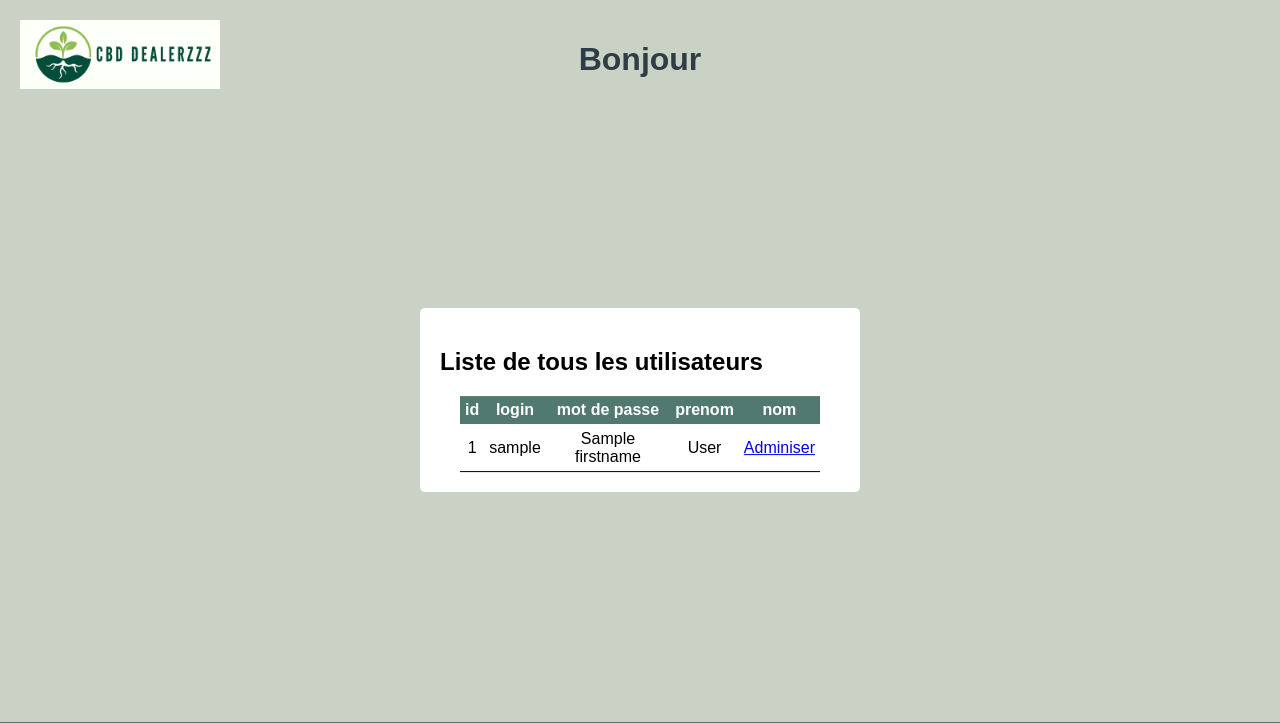
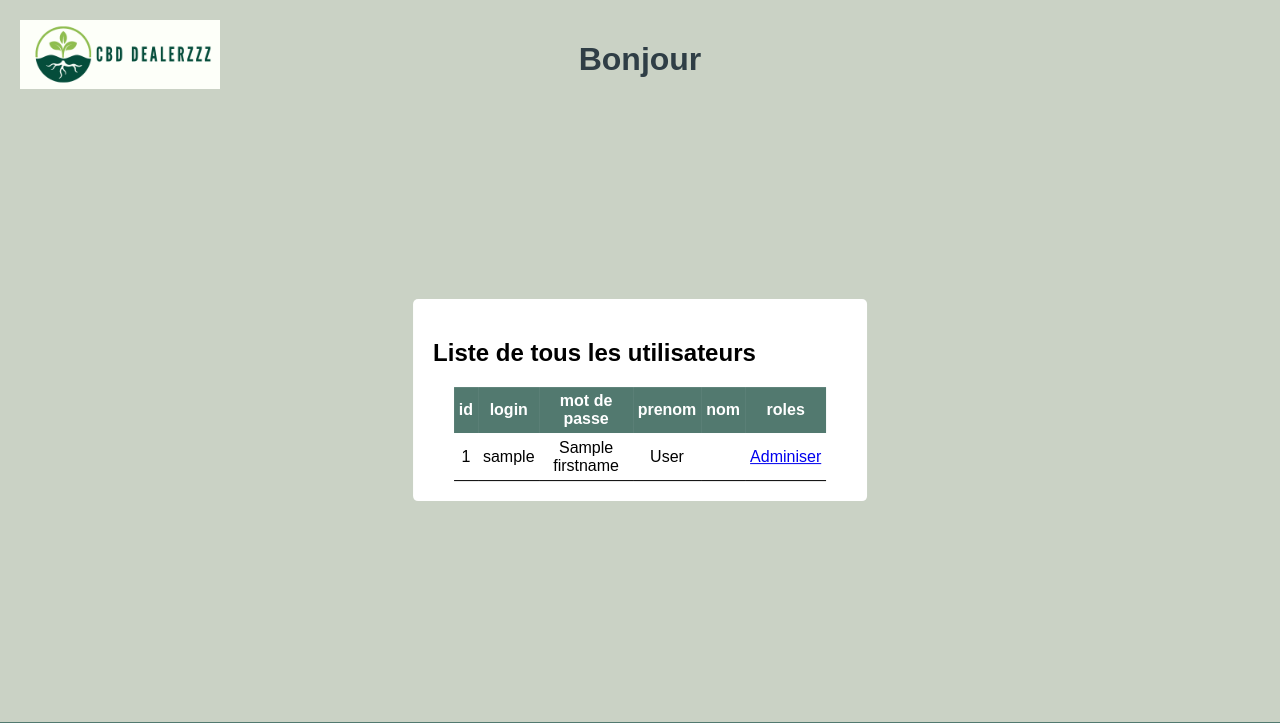
Before and after one commit to lone0s/SWS, a Symfony app: template templates/admin/role_user.html.twig in a window 1280 px wide. Shown: the top 723 px of the page. Run offline with Twig, Linux system fonts and the light colour scheme; the template is opened without the code that fills it: most values are stand-ins (such as "Sample title", 1, 10 or a date in 2020); some libraries are stand-ins or nearby versions.

Commit message:
modif css

```diff
--- a/public/css/main.css
+++ b/public/css/main.css
@@ -67,7 +67,7 @@ li a:hover {
 
 form, .tab{
     background-color: white;
-    width: 400px;
+    width: auto;
     height: auto;
     padding: 20px;
     border-radius: 5px;
--- a/templates/admin/role_user.html.twig
+++ b/templates/admin/role_user.html.twig
@@ -12,6 +12,7 @@
                 <th>mot de passe</th>
                 <th>prenom</th>
                 <th>nom</th>
+                <th>roles</th>
             </tr>
             {% for user in users %}
                 <tr>
@@ -19,6 +20,7 @@
                     <td>{{ user.login }}</td>
                     <td>{{ user.firstname }}</td>
                     <td>{{ user.lastname }}</td>
+                    <td>{{ user.roles[0] }}</td>
                     {% if app.user.id != user.id %}
                         <td><a href="{{ path ('admin_add_admin', { 'id' : user.id } ) }}">Adminiser</a></td>
                     {% else %}
--- a/templates/site/entete.html.twig
+++ b/templates/site/entete.html.twig
@@ -1,7 +1,7 @@
 {% block bienvenue %}
     <div class="title">
         <img src="{{ asset('img/logo.png') }}" alt="logo"/>
-        {% if is_granted('IS_AUTHENTICATED_ANONYMOUSLY') %}
+        {% if app.user == null %}
             <h1>Bonjour</h1>
         {% else %}
             <h1>Bonjour {{ app.user.login }}</h1>
--- a/templates/site/service.html.twig
+++ b/templates/site/service.html.twig
@@ -8,7 +8,7 @@
             <h1>Service : inverser une phrase </h1>
             <label for="name">Entrez une phrase:</label>
             <input type="text" id="name" name="name">
-            {% if res != null %}
+            {% if res is defined %}
                 <p>{{ res }}</p>
             {% endif %}
             <button type="submit" name="send">Envoyer</button>
```
